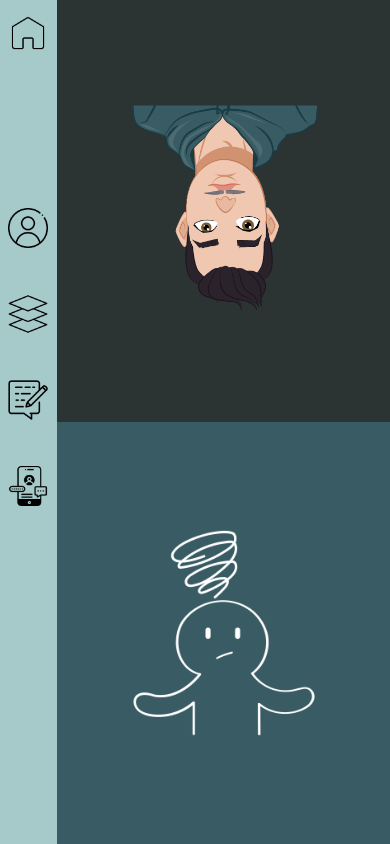
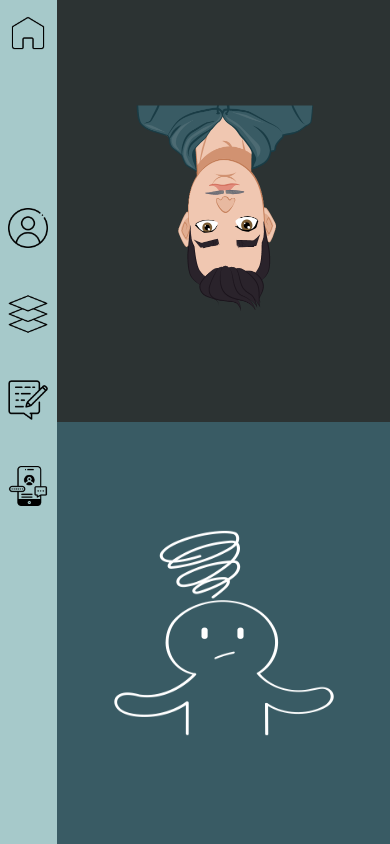
Before and after one commit to yazanismail1/portfolio-frontend, a React (Create React App) app: page /aboutMe in a window 390 px wide. Shown: the top 844 px of the page. Built offline with nearby package versions, Linux system fonts and the light colour scheme.

Commit message:
feat: responsive

```diff
--- a/src/Styles/AboutMe.css
+++ b/src/Styles/AboutMe.css
@@ -112,8 +112,8 @@
 @media only screen and (max-width: 580px) {
     .AboutWrapper {
         margin-left: 57px;
-        display: grid;
-        grid-template-columns: 100%;
+        display: flex;
+        flex-direction: column;
     }
     .four {
         background-color: #395B64;
```
